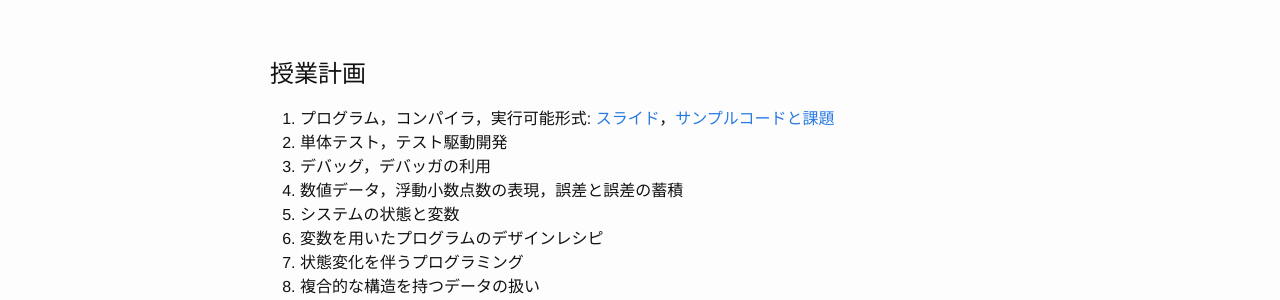
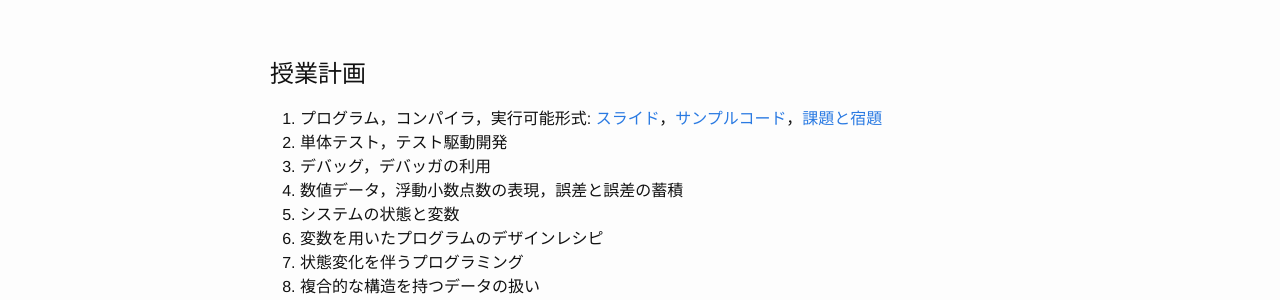
Before and after one commit to titech-is-cs115/lecture, a Jekyll site: the page built from index.md, in a window 1280 px wide. Shown: the part 564-864 px from the top of the page. Built offline with Jekyll 4.4.1, drawn with Linux system fonts in a browser that asks for light colours; nearby versions of some CDN libraries; library files that are not in the unit come from our copies; comment, search, counter and statistics services are not loaded.

Commit message:
コミットし忘れた．

```diff
--- a/index.md
+++ b/index.md
@@ -13,7 +13,7 @@ layout: page
 
 # 授業計画
 
-1. プログラム，コンパイラ，実行可能形式: [スライド](https://github.com/titech-is-cs115/lecture/blob/master/01.pdf)，[サンプルコードと課題](https://github.com/titech-is-cs115/lecture/tree/master/01a)
+1. プログラム，コンパイラ，実行可能形式: [スライド](https://github.com/titech-is-cs115/lecture/blob/master/01.pdf)，[サンプルコード](https://github.com/titech-is-cs115/lecture/tree/master/01a)，[課題と宿題](https://titech-is-cs115.github.io/lecture/assignments/lx00a)
 1. 単体テスト，テスト駆動開発
 1. デバッグ，デバッガの利用
 1. 数値データ，浮動小数点数の表現，誤差と誤差の蓄積
```
